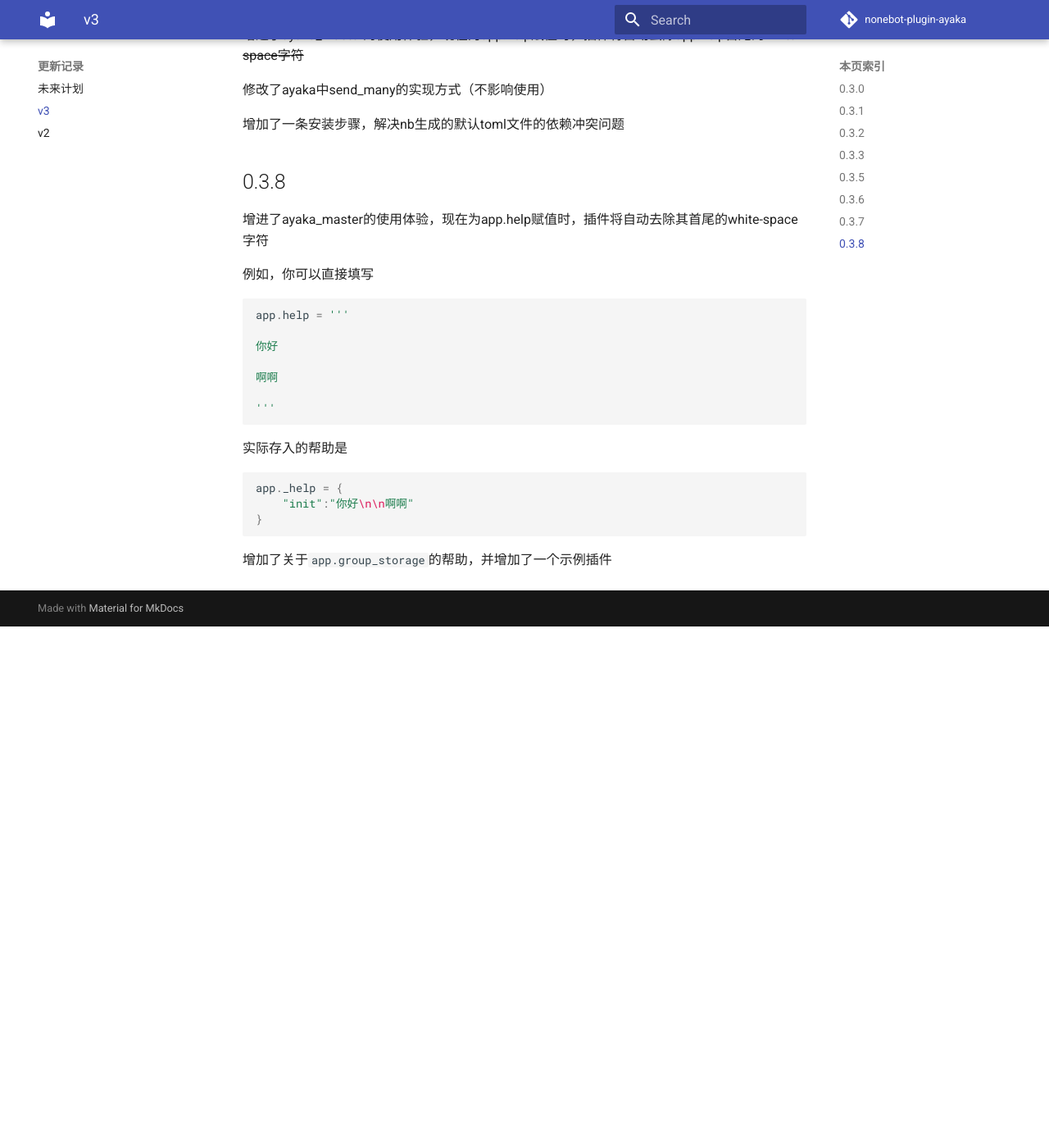
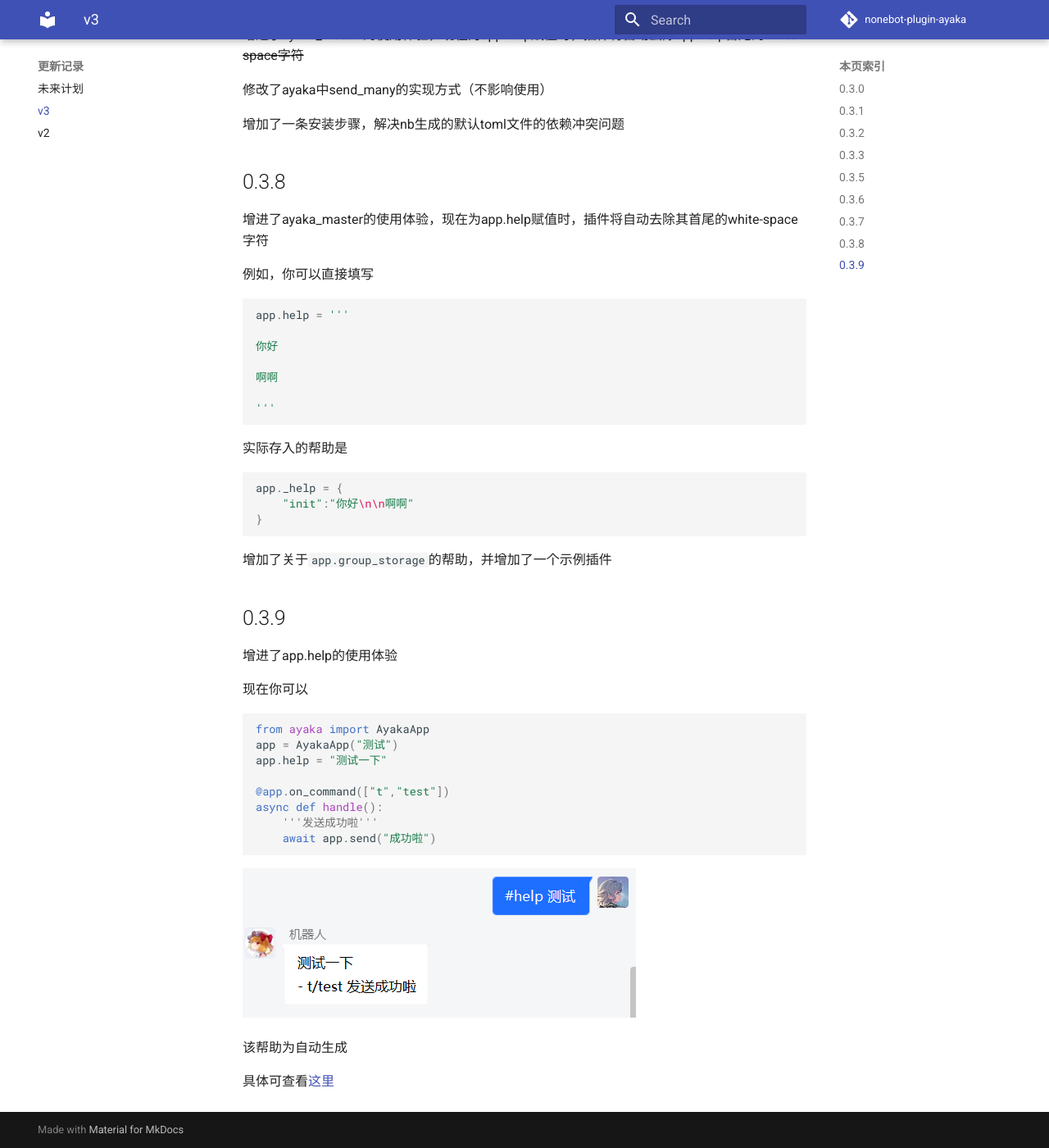
Before and after one commit to bridgeL/ayaka_doc, an MkDocs documentation site: the page built from docs/change-log/v3.md, in a window 1280 px wide and 1400 px high, scrolled down 1457 px. Shown: the whole window at 82% size. Built offline with MkDocs 1.6.1 and Material for MkDocs 9.7.7, drawn with Linux system fonts in a browser that asks for light colours; comment, search, counter and statistics services are not loaded; before the commit the page ends 2221 px from its top, so only the background shows below that.

Commit message:
ayaka 0.3.9

````diff
--- a/docs/change-log/v3.md
+++ b/docs/change-log/v3.md
@@ -70,3 +70,24 @@ app._help = {
 ```
 
 增加了关于`app.group_storage`的帮助，并增加了一个示例插件
+
+## 0.3.9
+
+增进了app.help的使用体验
+
+现在你可以
+``` py
+from ayaka import AyakaApp
+app = AyakaApp("测试")
+app.help = "测试一下"
+
+@app.on_command(["t","test"])
+async def handle():
+    '''发送成功啦'''
+    await app.send("成功啦")
+```
+<img src="../../2.png">
+
+该帮助为自动生成
+
+具体可查看[这里](../help.md)
--- a/mkdocs.yml
+++ b/mkdocs.yml
@@ -13,7 +13,8 @@ nav:
     - 安装: install.md
     - 代码速看: hello.md
     - 术语: term.md
-    - 开发: plugin.md
+    - 开发衍生插件: plugin.md
+    - 编写插件帮助: help.md
   - API:
     - 一览表: api/index.md
     - 属性: api/property.md
````
Also changed, not shown: docs/help.md (added, +49 -0 lines), docs/2.png (added), docs/3.png (added).
